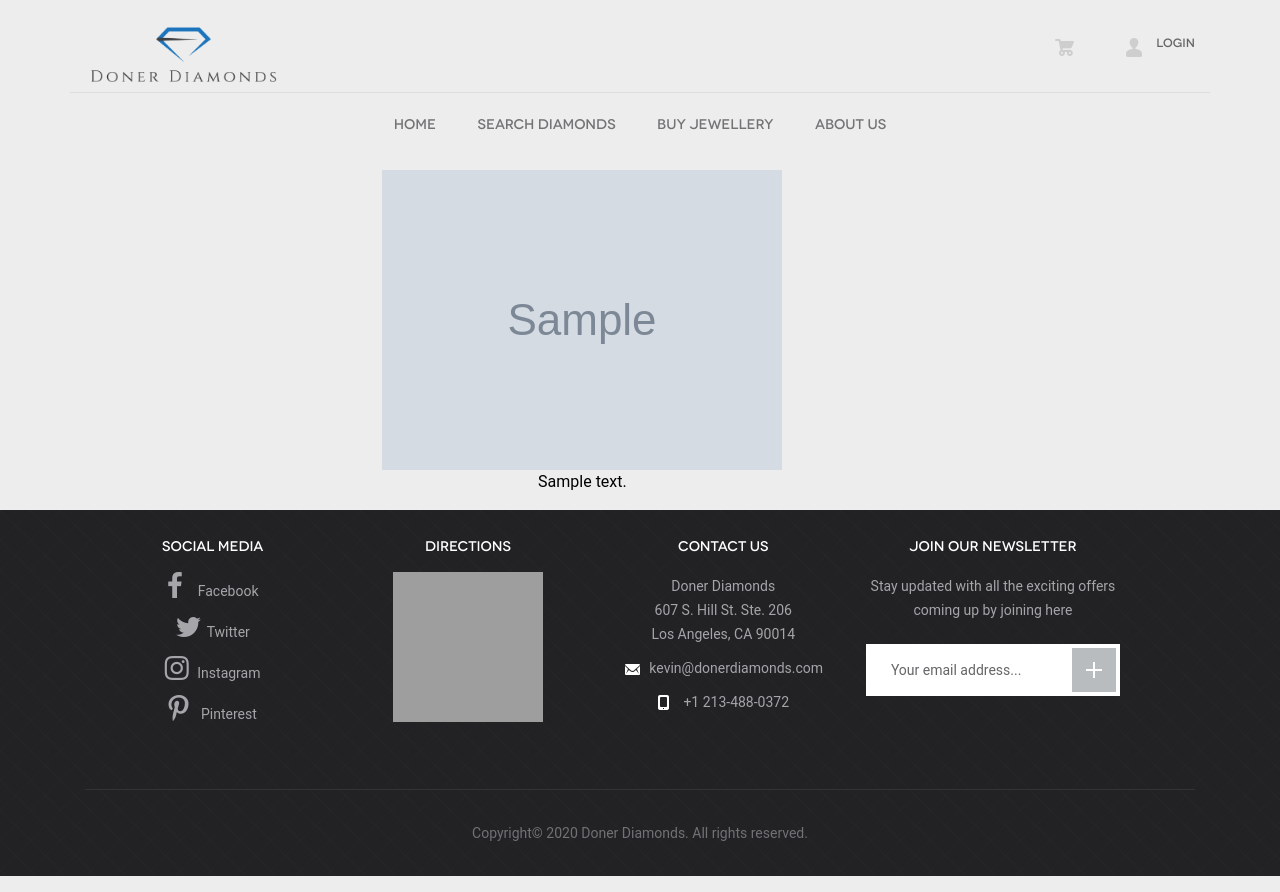
After one commit to hardikkat24/DonerPvt, a Django app: page /jewellery/ in a window 1280 px wide. The commit adds this page. Run offline with Django 3.2, Linux system fonts and the light colour scheme; tables that the repository leaves empty hold one stand-in row (values such as "Sample post"); grey boxes marked "Sample" are stand-in pictures; some libraries are stand-ins or nearby versions; grey boxes are pictures that could not be loaded.

Commit message:
jewellery page added

```diff
--- a/store/admin.py
+++ b/store/admin.py
@@ -21,3 +21,4 @@ admin.site.register(Product, ProductAdmin)
 admin.site.register(Order)
 admin.site.register(OrderItem)
 admin.site.register(ShippingAddress)
+admin.site.register(Jewellery)
--- a/store/models.py
+++ b/store/models.py
@@ -250,3 +250,14 @@ class ShippingAddress(models.Model):
 
 	def __str__(self):
 		return str(self.date_added)
+
+
+class Jewellery(models.Model):
+	image = models.ImageField(null = True, blank = True, upload_to = "jewellery/")
+	desc = models.TextField(null = True, blank = True)
+
+	def __str__(self):
+		return str(self.id)
+
+	class Meta:
+		verbose_name_plural = "Jewellery"
--- /dev/null
+++ b/store/templates/store/jewellery.html
@@ -0,0 +1,108 @@
+{% extends 'store/main.html' %}
+{% load static %}
+{% block content %}
+    <style>
+      .clear{
+    clear: both;
+}
+
+.right{
+    float: right;
+}
+
+.left{
+    float: left;
+}
+
+.middle{
+    margin: 0 auto;
+}
+
+body{
+    text-align: center;
+    color: black;
+    font-family: 'Roboto';
+}
+
+.heading{
+    margin-top: 4vh;
+    font-size: 3em;
+    color: white;
+    width: 100%;
+    font-weight: 600;
+}
+
+.content{
+    margin-left: 5vw;
+    margin-right: 5vw;
+}
+
+
+.score .heading, .timer .heading{
+    margin-top: 0;
+    font-size: 1.5em;
+}
+
+.grid-container{
+    margin: 0 5vw;
+    display: grid;
+    grid-template-columns: auto auto auto auto;
+    justify-content: center;
+    grid-column-gap: 3vw;
+    grid-row-gap: 8vh;
+    max-width: 100%;
+    align-content: center;
+    margin-bottom: 2vh;
+}
+
+.box{
+    overflow: hidden;
+}
+
+.img-holder{
+    position: relative;
+}
+
+.image{
+    width: 100%;
+    z-index: 0;
+}
+
+
+
+
+
+@media only screen and (max-width: 768px){
+
+
+.grid-container{
+    grid-template-columns: auto auto;
+    margin: 0;
+    padding: 0;
+    grid-column-gap: 20vw;
+}
+}
+    </style>
+    <body>
+      <div class = "content">
+
+
+        <div class = "grid-container">
+            {% for item in all_items %}
+            <div class = "box">
+                <div class = "img-holder">
+                    <img src = "{{ item.image.url }}" class = 'image'>
+
+                </div>
+                <div>{{ item.desc }}</div>
+            </div>
+            {% endfor %}
+
+
+
+        </div>
+
+
+    </div>
+
+{% endblock %}
--- a/store/templates/store/main.html
+++ b/store/templates/store/main.html
@@ -101,6 +101,7 @@
 			<ul>
 				<li><a href="{% url 'store' %}">Home</a></li>
 				<li><a href="{% url 'search' %}">Search Diamonds</a></li>
+				<li><a href="{% url 'jewellery' %}">Buy Jewellery</a></li>
 				<li><a href="{% url 'about' %}">About Us</a></li>
 			</ul>
 		</div>
--- a/store/urls.py
+++ b/store/urls.py
@@ -26,4 +26,5 @@ urlpatterns = [
 	path('success/', views.successfulOrder, name="success"),
 	path('addImage/', views.addImage, name='add_image'),
 	path('addImageUpdate/<str:pk>', views.addImageUpdate, name='add_image_update'),
+	path('jewellery/', views.jewellery, name = "jewellery"),
 ]
--- a/store/views.py
+++ b/store/views.py
@@ -285,6 +285,15 @@ def addImageUpdate(request, pk):
 		return redirect('store')
 
 
+def jewellery(request):
+	all_items = Jewellery.objects.all()
+	context = {
+		"all_items": all_items
+	}
+
+	return render(request, "store/jewellery.html", context)
+
+
 """
 def updateItem(request):
 	data = json.loads(request.body)
```
Also changed, not shown: store/templates/store/store.html (+7 -4 lines), store/migrations/0003_jewellery.py (added).
